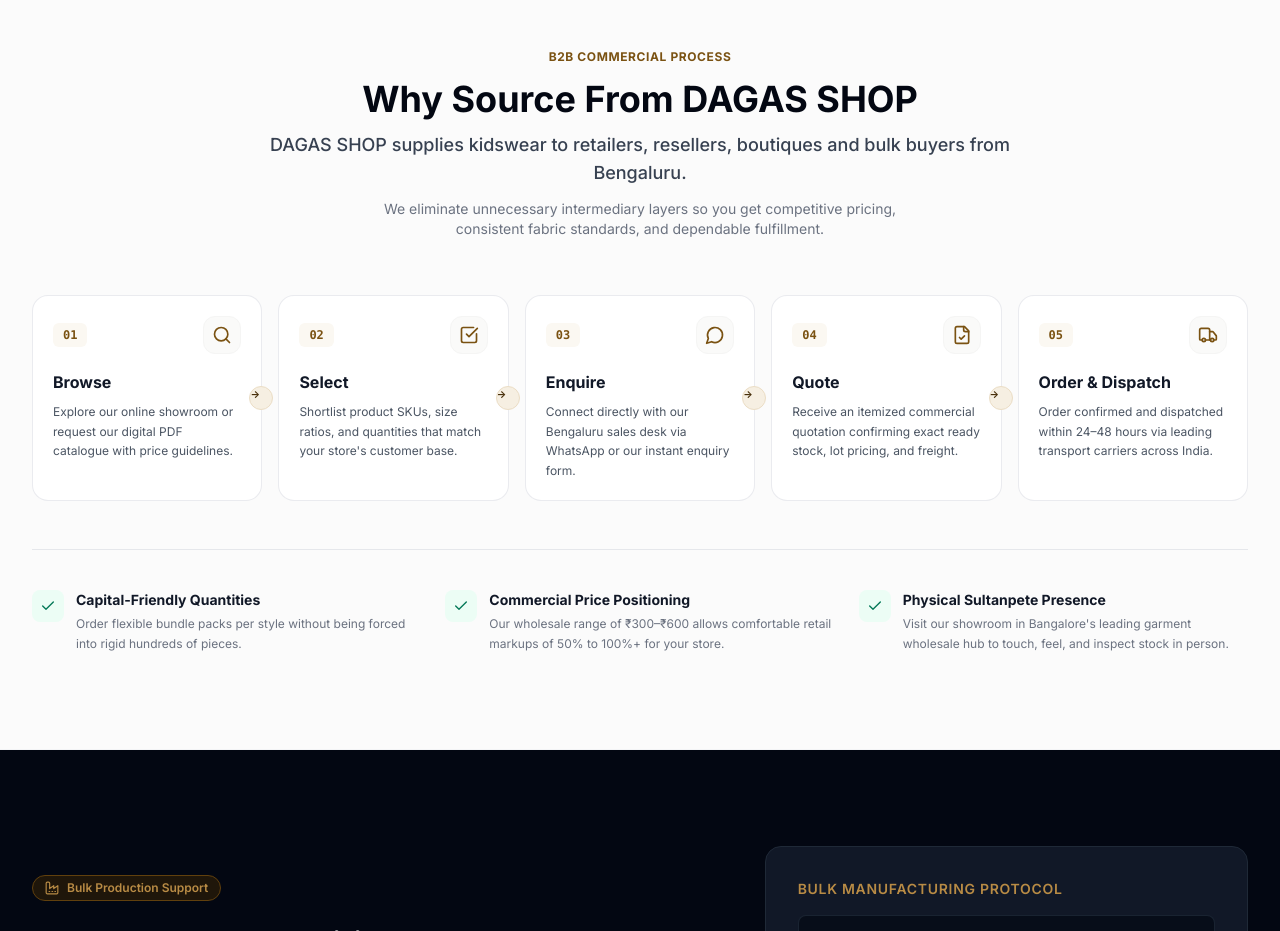
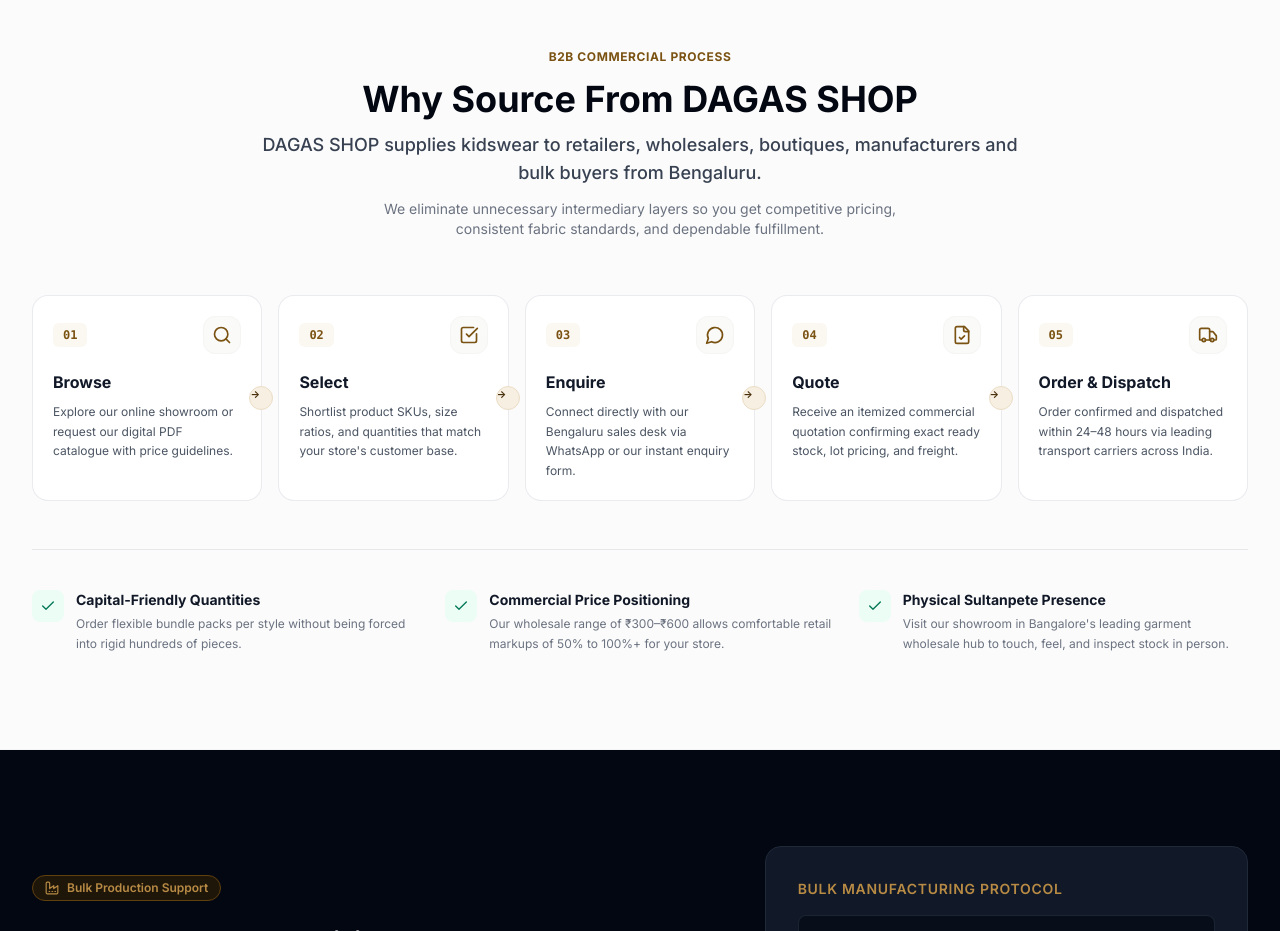
Before and after one commit to aman482006-beep/DAGAS-SHOP, a Next.js app: page / in a window 1280 px wide. Shown: the part 4320-5251 px from the top of the page. Built offline with nearby package versions, Linux system fonts and the light colour scheme.

Commit message:
Replace resellers with wholesalers and manufacturers

```diff
--- a/src/components/home/WhyDagas.tsx
+++ b/src/components/home/WhyDagas.tsx
@@ -48,7 +48,7 @@
             Why Source From DAGAS SHOP
           </h2>
           <p className="text-base sm:text-lg text-gray-700 font-medium">
-            DAGAS SHOP supplies kidswear to retailers, resellers, boutiques and bulk buyers from Bengaluru.
+            DAGAS SHOP supplies kidswear to retailers, wholesalers, boutiques, manufacturers and bulk buyers from Bengaluru.
           </p>
           <p className="text-sm text-gray-500 max-w-xl mx-auto">
             We eliminate unnecessary intermediary layers so you get competitive pricing, consistent fabric standards, and dependable fulfillment.
```
